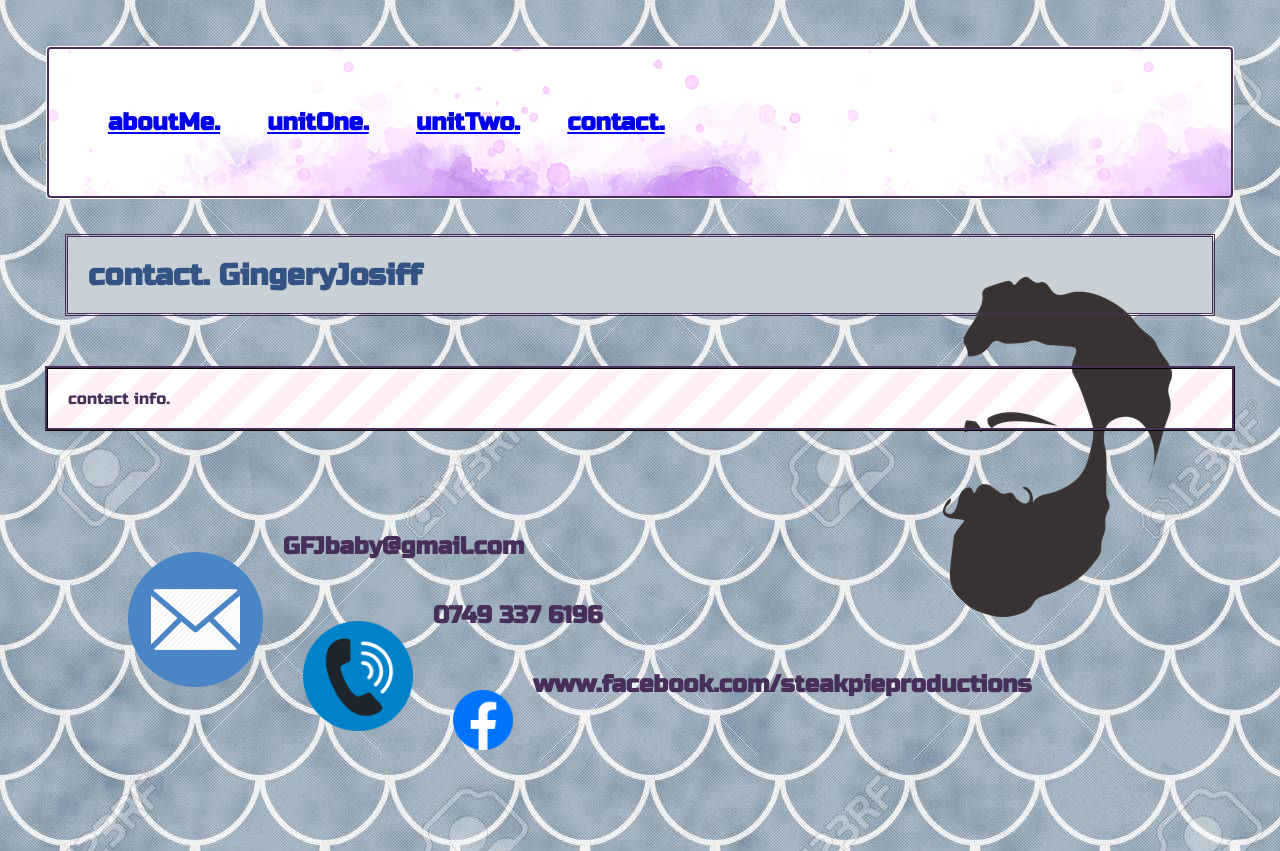
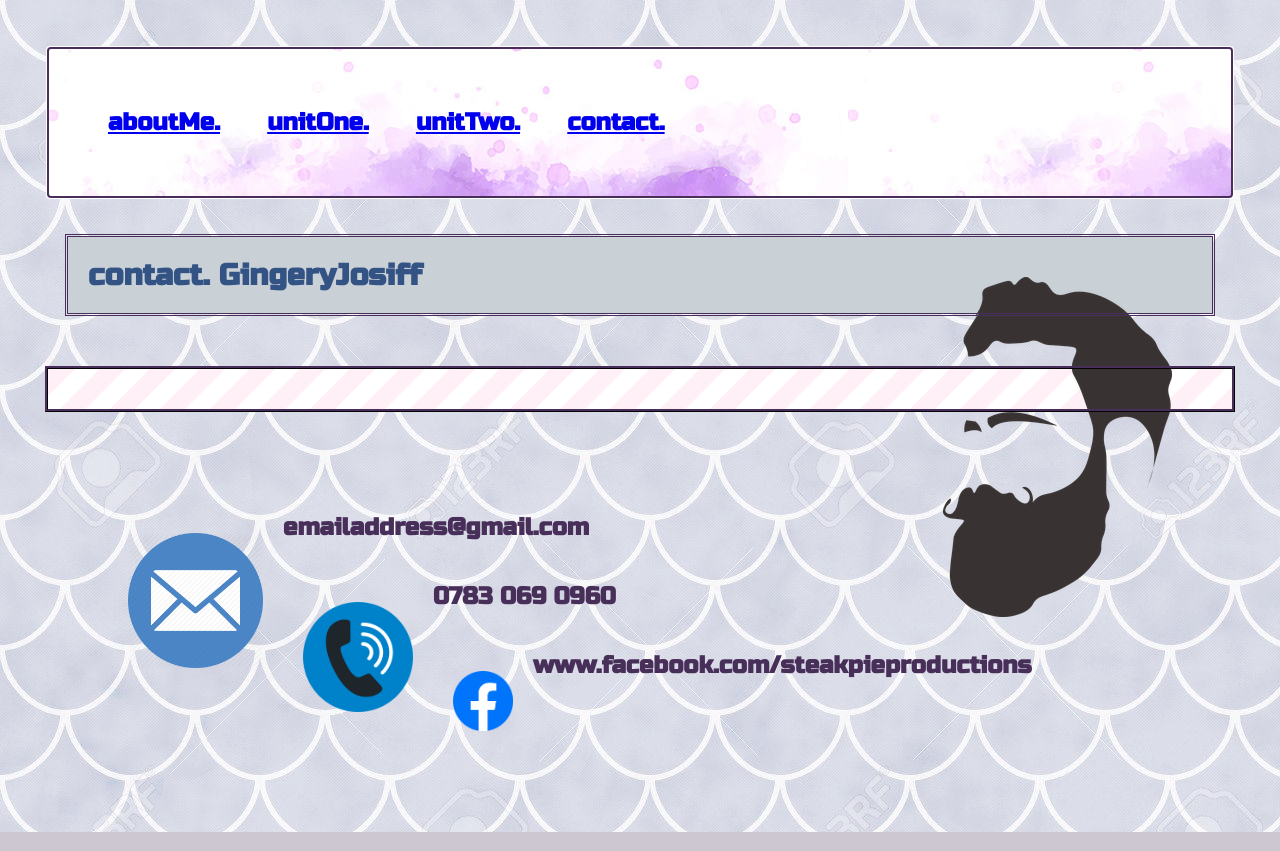
Before and after one commit to GingeryJosiff/blogproj, a plain HTML site: page contact.html in a window 1280 px wide. Drawn offline with Linux system fonts and the light colour scheme.

Commit message:
20190717 wed 3pm

```diff
--- a/contact.html
+++ b/contact.html
@@ -22,12 +22,12 @@
                         <h1><img src = "images/aboutme.png" alt = "bearded silhouette"> contact. GingeryJosiff </h1>
                 </div>
                 <p class = "question">
-                        contact info.
+
                 </p>
                 <h2>
                         <ul>
-                                <li><img src="images/email.png" style="float: left" width="175px" height="175px" alt="Email">GFJbaby@gmail.com</li>
-                                <li><img src="images/phone.png" style="float: left" width="150px" height="150px" alt="Phone">0749 337 6196</li>
+                                <li><img src="images/email.png" style="float: left" width="175px" height="175px" alt="Email">emailaddress@gmail.com</li>
+                                <li><img src="images/phone.png" style="float: left" width="150px" height="150px" alt="Phone">0783 069 0960</li>
                                 <li><img src="images/fb.png" style="float: left" width="100px" height="100px" alt="Facebook">www.facebook.com/steakpieproductions</li>
                         </ul> </h2>
 
--- a/main.css
+++ b/main.css
@@ -31,14 +31,16 @@ img{
 }
 p {
     background-color: #f9f7fa;
-    outline-style: groove;
+    outline-style: dotted;
+    outline-color: #482f59;
 }
 
 .answer {
     padding-left: 100px;
     background-blend-mode: saturation;
     background-image: url("images/extraredstripes.jpg");
-    outline-style: ridge;
+    outline-style: outset;
+    outline-color: #482f59;
 }
 
 .question {
@@ -51,6 +53,7 @@ p {
  body {
     background-color: #cdc7d1;
     background-image: url("images/background4.jpg");
+    background-blend-mode: hard-light;
     font-family: 'Russo One', sans-serif;
     color: #482f59;
 }
```
Also changed, not shown: 1 other file.
